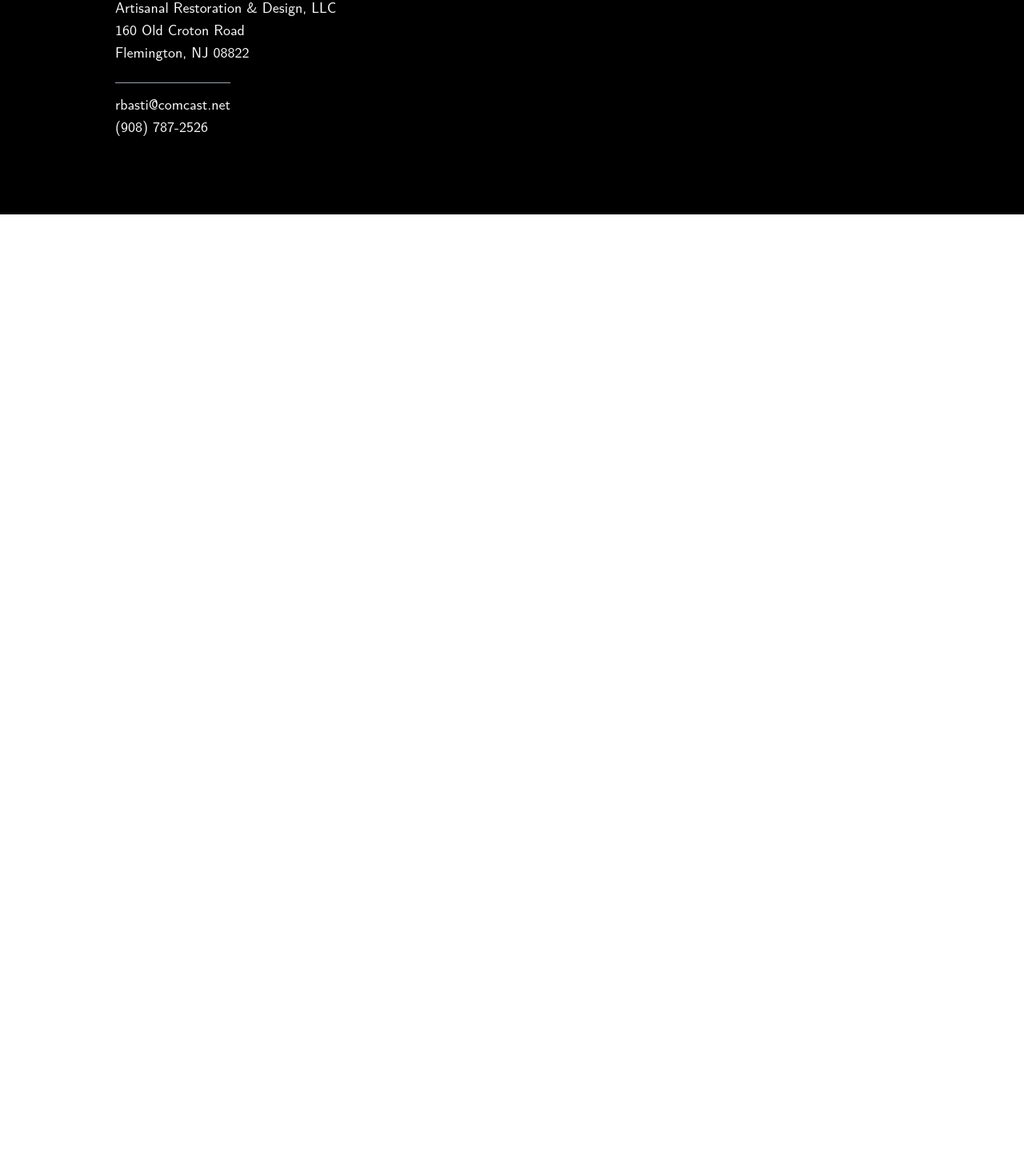
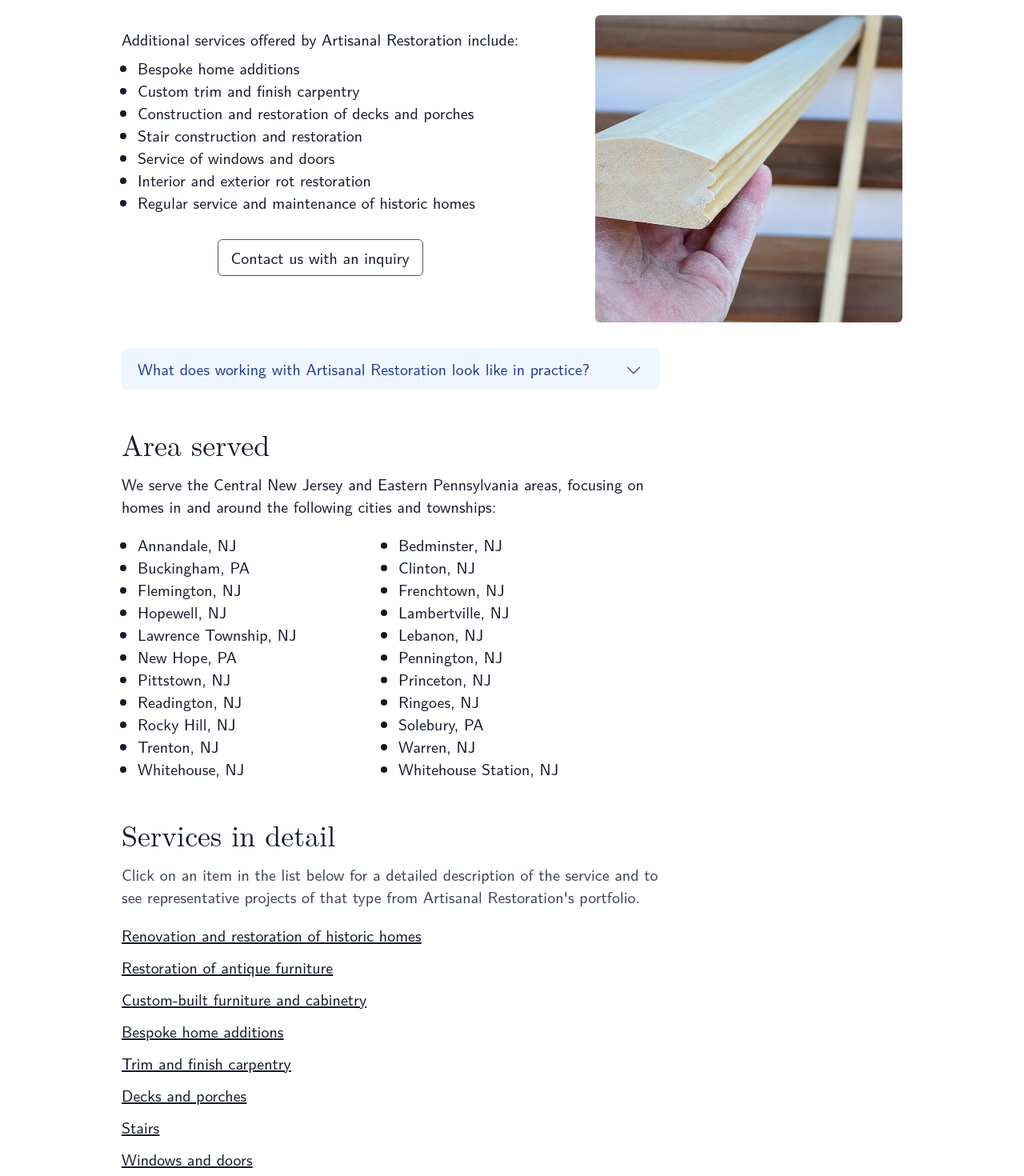
Before and after one commit to ejmastnak/randall, a Vue app: page /services in a window 1280 px wide. Shown: the part 360-1830 px from the top of the page at 80% size. Before the commit the page ends 800 px from the top, so only its background shows below. Built offline with nearby package versions, Linux system fonts and the light colour scheme.

Commit message:
feat(wip): add a Services page; make small fixes
Adds a mostly complete Services pages, together with some small
style/language fixes throughout the project.

todo: link create sub-pages describing each service in detail, with a
description of typical work performed and example portfolio
projects.

```diff
--- a/src/Pages/Contact/Contact.vue
+++ b/src/Pages/Contact/Contact.vue
@@ -48,7 +48,7 @@ async function submitForm() {
   <div class="max-w-5xl py-12">
     <h1 class="text-5xl font-['Latin_Modern_Roman']">Contact</h1>
 
-    <p class="mt-8 text-gray-700 max-w-xl">
+    <p class="mt-8 text-gray-700 max-w-2xl">
       Schedule a consultation or ask questions using the contact form below.
       We need either your email or phone so we can respond to you; leave whichever you prefer.
     </p>
--- a/src/Pages/Home/Partials/About.vue
+++ b/src/Pages/Home/Partials/About.vue
@@ -13,7 +13,7 @@
       <div class="md:px-8 py-4 md:py-6 lg:ml-12">
 
         <p class="max-w-2xl">
-          Artisanal Restoration is the one-man company of master carpenter and cabinetmaker Randall Basti.
+          Artisanal Restoration is the one-man company of master carpenter and cabinetmaker Randall Basti, and specializes in the restoration, renovation, and maintenance of historic homes in the Central New Jersey area.
         </p>
 
         <p class="mt-5 max-w-2xl">
@@ -22,7 +22,7 @@
         </p>
 
         <RouterLink to="/about" class="w-fit block mt-3 md:mt-8 mx-auto rounded-md border border-gray-600 px-4 py-2 text-xl hover:bg-gray-50 hover:border-gray-900 ">
-          Read more
+          More about us
         </RouterLink>
 
 
--- /dev/null
+++ b/src/Pages/Services/Partials/ServiceListItem.vue
@@ -0,0 +1,12 @@
+<script setup>
+const props = defineProps({
+  route: String,
+})
+</script>
+<template>
+  <li class="underline !text-xl">
+    <RouterLink :to="route" class="hover:text-blue-600">
+      <slot />
+    </RouterLink>
+  </li>
+</template>
--- /dev/null
+++ b/src/Pages/Services/Services.vue
@@ -0,0 +1,153 @@
+<script setup>
+import { ChevronDownIcon } from '@heroicons/vue/24/outline'
+import { Disclosure, DisclosureButton, DisclosurePanel, } from '@headlessui/vue'
+import PrimaryButton from '@/Components/PrimaryButton.vue'
+import ServiceListItem from './Partials/ServiceListItem.vue'
+</script>
+<template>
+
+  <div class="max-w-5xl py-12">
+
+    <h1 class="text-5xl font-['Latin_Modern_Roman']">Services</h1>
+
+    <p class="mt-6 sm:mt-8 max-w-xl">
+      <strong class="font-bold">Our specialty:</strong> Artisanal Restoration specializes in the renovation and restoration of historic homes, restoration of antique furniture, and in custom-built furniture and cabinetry.
+      We serve the Central New Jersey and Eastern Pennsylvania area.
+    </p>
+
+    <div class="sm:flex mt-8 sm:mt-10 flex-row-reverse">
+
+      <!-- Service image -->
+      <div class="hidden sm:block w-72 md:w-96 shrink-0 grid place-items-start sm:ml-5">
+        <img
+        src="/src/assets/img/handrail-profile.jpg"
+        alt="Detail image of a custom profile carved into a staircase handrail"
+        class="mx-auto object-cover rounded-md"
+      />
+      </div>
+
+      <!-- List of services -->
+      <div class="mt-4 text-lg lg:text-xl leading-relaxed sm:mr-auto">
+        Additional services offered by Artisanal Restoration include:
+        <ul class="list-disc ml-5 mt-2">
+          <li>Bespoke home additions</li>
+          <li>Custom trim and finish carpentry</li>
+          <li>Construction and restoration of decks and porches</li>
+          <li>Stair construction and restoration</li>
+          <li>Service of windows and doors</li>
+          <li>Interior and exterior rot restoration</li>
+          <li>Regular service and maintenance of historic homes</li>
+        </ul>
+
+        <!-- Desktop contact button -->
+        <RouterLink to="/contact" class="hidden md:block w-fit block mt-8 mx-auto rounded-md border border-gray-600 px-4 py-2 text-xl hover:bg-gray-50 hover:border-gray-900 ">
+          Contact us with an inquiry
+        </RouterLink>
+
+      </div>
+
+    </div>
+
+    <!-- Mobile image -->
+    <div class="sm:hidden mt-6">
+      <img
+      src="/src/assets/img/handrail-profile.jpg"
+      alt="Detail image of a custom profile carved into a staircase handrail"
+      class="h-60 w-full mx-auto object-cover rounded-md"
+    />
+    </div>
+
+    <!-- Mobile contact button -->
+    <RouterLink to="/about" class="md:hidden w-fit block mt-6 mx-auto rounded-md border border-gray-600 px-4 py-2 text-xl hover:bg-gray-50 hover:border-gray-900 ">
+      Send an inquiry
+    </RouterLink>
+
+    <div class="mt-6 md:mt-8 max-w-2xl">
+
+      <Disclosure v-slot="{ open }">
+        <DisclosureButton class="px-5 py-3 text-blue-900 bg-blue-50 hover:bg-blue-100 flex items-end w-full rounded-lg shadow-sm">
+          <p>What does working with Artisanal Restoration look like in practice?</p>
+          <ChevronDownIcon  class="ml-auto block w-6 h-6 text-gray-600 shrink-0"  :class="open && 'rotate-180 transform'" />
+        </DisclosureButton>
+        <DisclosurePanel class="mt-1 mx-2">
+          <p class="mt-3">Working with Artisanal Restoration looks something like this:</p>
+          <ul class="mt-5 ml-5 list-disc space-y-5">
+            <li>
+              You contact us by contact form, phone, or email from our
+              <RouterLink to="/about" class="text-blue-500 hover:text-blue-600 hover:underline">
+                Contact page.
+              </RouterLink>
+              Randall, the owner of Artisanal Restoration, will respond to discuss your project, answer questions, and schedule an on-site consultation at your home;
+              you will then discuss a plan of work, project schedule, and budget.
+            </li>
+            <li>
+              Randall performs the work himself at your home, bringing the necessary tools and materials with him in his pickup truck and packing up at the end of the day.
+              He always comes with his trusty vacuum and cleans up throughout the work day—many clients report returning to such clean homes that they hardly believe they had construction work performed earlier that day.
+            </li>
+            <li>
+              Randall will be communicative and accessible throughout the project, offering suggestions on design, how to do the work faithfully to the character and time period of your home, how to make repairs that will last permanently, and ways to simplify work and reduce costs without sacrificing quality; and he is always ready to explain both the functional and design reasons for any choice he makes.
+            </li>
+            <li>
+              Clients consistenly praise Randall's attention to detail, quality of workmanship, and aversion to cutting corners, together with his excellent communication and readiness to explain every step of the design and work process along the way.
+              We hope you will feel the same way!
+            </li>
+          </ul>
+        </DisclosurePanel>
+      </Disclosure>
+    </div>
+
+    <div class="mt-12 max-w-2xl">
+      <h2 class="text-4xl font-['Latin_Modern_Roman']">Area served</h2>
+      <p class="mt-4">We serve the Central New Jersey and Eastern Pennsylvania areas, focusing on homes in and around the following cities and townships:</p>
+      <ul class="mt-5 ml-5 grid grid-cols-1 xxs:grid-cols-2 list-disc">
+        <li>Annandale, NJ</li>
+        <li>Bedminster, NJ</li>
+        <li>Buckingham, PA</li>
+        <li>Clinton, NJ</li>
+        <li>Flemington, NJ</li>
+        <li>Frenchtown, NJ</li>
+        <li>Hopewell, NJ</li>
+        <li>Lambertville, NJ</li>
+        <li>Lawrence Township, NJ</li>
+        <li>Lebanon, NJ</li>
+        <li>New Hope, PA</li>
+        <li>Pennington, NJ</li>
+        <li>Pittstown, NJ</li>
+        <li>Princeton, NJ</li>
+        <li>Readington, NJ</li>
+        <li>Ringoes, NJ</li>
+        <li>Rocky Hill, NJ</li>
+        <li>Solebury, PA</li>
+        <li>Trenton, NJ</li>
+        <li>Warren, NJ</li>
+        <li>Whitehouse, NJ</li>
+        <li>Whitehouse Station, NJ</li>
+      </ul>
+    </div>
+
+    <div class="mt-12">
+      <h2 class="text-4xl font-['Latin_Modern_Roman']">Services in detail</h2>
+
+      <p class="mt-4 max-w-2xl text-gray-700">
+        Click on an item in the list below for a detailed description of the service and to see representative projects of that type from Artisanal Restoration's portfolio.
+      </p>
+
+      <ul class="mt-5 space-y-3">
+        <ServiceListItem route="#">Renovation and restoration of historic homes</ServiceListItem>
+        <ServiceListItem route="#">Restoration of antique furniture</ServiceListItem>
+        <ServiceListItem route="#">Custom-built furniture and cabinetry</ServiceListItem>
+        <ServiceListItem route="#">Bespoke home additions</ServiceListItem>
+        <ServiceListItem route="#">Trim and finish carpentry</ServiceListItem>
+        <ServiceListItem route="#">Decks and porches</ServiceListItem>
+        <ServiceListItem route="#">Stairs</ServiceListItem>
+        <ServiceListItem route="#">Windows and doors</ServiceListItem>
+        <ServiceListItem route="#">Rot restoration</ServiceListItem>
+        <ServiceListItem route="#">Service and maintenance of historic homes</ServiceListItem>
+      </ul>
+
+    </div>
+
+
+  </div>
+
+</template>
--- a/src/Pages/Testimonials/Testimonials.vue
+++ b/src/Pages/Testimonials/Testimonials.vue
@@ -3,7 +3,7 @@ import Testimonial from '@/Components/Testimonial.vue'
 </script>
 <template>
 
-  <div class="max-w-5xl py-16">
+  <div class="max-w-5xl py-12">
 
     <h1 class="text-5xl font-['Latin_Modern_Roman']">Testimonials</h1>
 
@@ -12,7 +12,7 @@ import Testimonial from '@/Components/Testimonial.vue'
         You can find more reviews on <a class="text-blue-600 hover:underline hover:text-blue-700" href="https://www.homeadvisor.com/rated.ArtisanalRestoration.51600239.html">HomeAdvisor</a>.
     </p>
 
-    <ul class="mt-10 ml-5 space-y-8">
+    <ul class="mt-12 ml-5 space-y-8">
 
       <li>
         <Testimonial client="Kathy L." :reverse="false">
--- a/src/Shared/Footer.vue
+++ b/src/Shared/Footer.vue
@@ -1,7 +1,3 @@
-<script setup>
-import FooterLink from './Partials/FooterLink.vue'
-</script>
-
 <template>
   <div>
     <!-- Background pattern -->
--- a/src/router.js
+++ b/src/router.js
@@ -2,11 +2,13 @@ import { createRouter, createWebHistory } from 'vue-router'
 import Home from '@/Pages/Home/Home.vue'
 import About from '@/Pages/About/About.vue'
 import Contact from '@/Pages/Contact/Contact.vue'
+import Services from '@/Pages/Services/Services.vue'
 import Testimonials from '@/Pages/Testimonials/Testimonials.vue'
 
 const routes = [
   { path: '/', component: Home },
   { path: '/about', component: About },
+  { path: '/services', component: Services },
   { path: '/contact', component: Contact },
   { path: '/testimonials', component: Testimonials },
 ]
```
Also changed, not shown: src/Pages/Home/Partials/Services.vue (+4 -4 lines), src/assets/img/handrail-profile.jpg (added).
